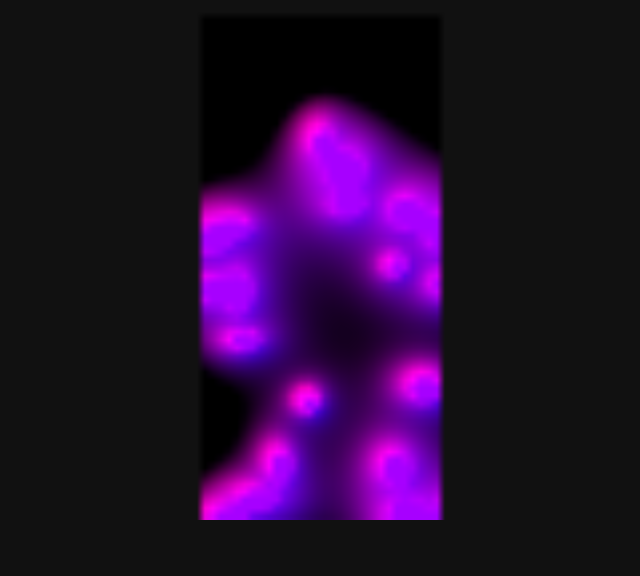
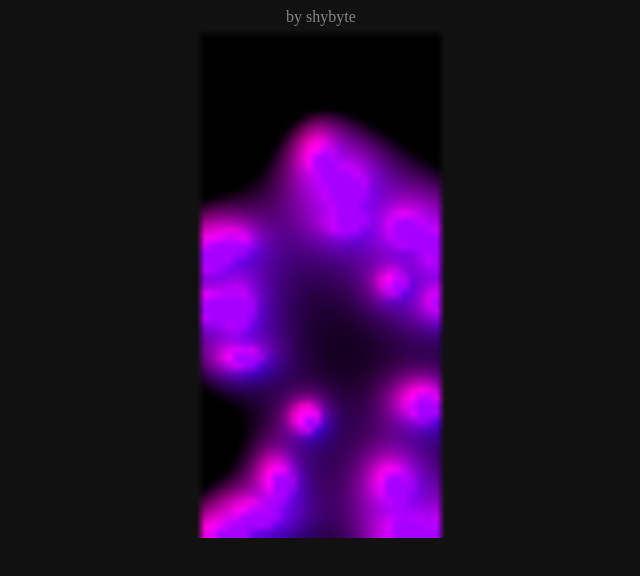
Before and after one commit to shybyte/javascript-experiments, a plain HTML site: page lavalamp/lavalamp-min.html in a window 1280 px wide. Shown: the whole page, without its empty margins (319-959 px from the left). Drawn offline with Linux system fonts and the light colour scheme.

Commit message:
improved 1kb version

```diff
--- a/lavalamp/lavalamp-min.html
+++ b/lavalamp/lavalamp-min.html
@@ -1,4 +1,4 @@
-<body bgcolor="#111111"><center><canvas id="c" width="32" height="64" style="width:256px;height:512px"/></center></body>
+<body bgcolor=111111 text=88888><center>by shybyte<br><canvas id=c width=32 height=64 style="width:256px;height:512px">
 <script>for(var g=0,h,i,j,k=32,l=64,m=new Array(k*l),n=20,o=new Array(n),p=Math.random,q=Math.sin,r=Math.abs,s=0;s<n;s++)o[s]={x:p()*k,y:l,a:p()*0.2-0.1,b:-p()*0.2,d:p()+0.8,c:p()+0.8};
 function t(){var c,a;for(c=0;c<n;c++){a=o[c];a.x+=a.a;a.y+=a.b;if(a.x>k&&a.a>0||a.x<0&&a.a<0)a.a=-a.a;if(a.y>l&&a.b>0||a.y<0&&a.b<0)a.b=-a.b}var b=c=0,f=0,d,e;a=r(q(g/313));b=r(Math.cos(g/213));f=q(g/87+a*b*10);d=q(g/100);a=(f*a+d*b+1)*200;for(y=0;y<l;y++)for(x=0;x<k;x++){for(b=f=0;b<n;b++){e=o[b];d=(e.x-x)/e.d;e=(e.y-y)/e.c;f+=0.01/(d*d+e*e)}f=1/f;b=f<1E3?f<a?1:1-(f-a)/(1E3-a):0;m[c++]=b*255}c=k*4+4;a=k+1;f=k-1;for(y=1;y<l;y++){for(x=1;x<f;x++){b=m[a];d=b-m[a-1];e=b-m[a-k];d+=128;e+=128;d=b*(d*d+
 e*e)/5E4;d=b>255?255:d;j[c]=d;c+=2;j[c]=b;c++;j[c++]=255;a++}c+=8;a+=2}g++;h.putImageData(i,0,0);setTimeout(t,20)}h=document.getElementById("c").getContext("2d");i=h.getImageData(0,0,k,l);j=i.data;t();
```
